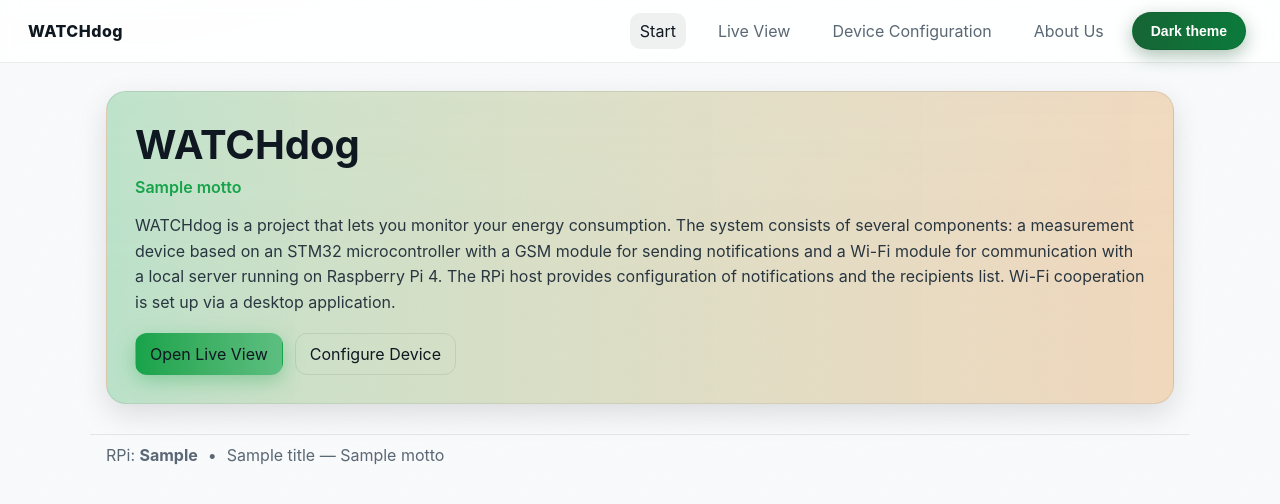
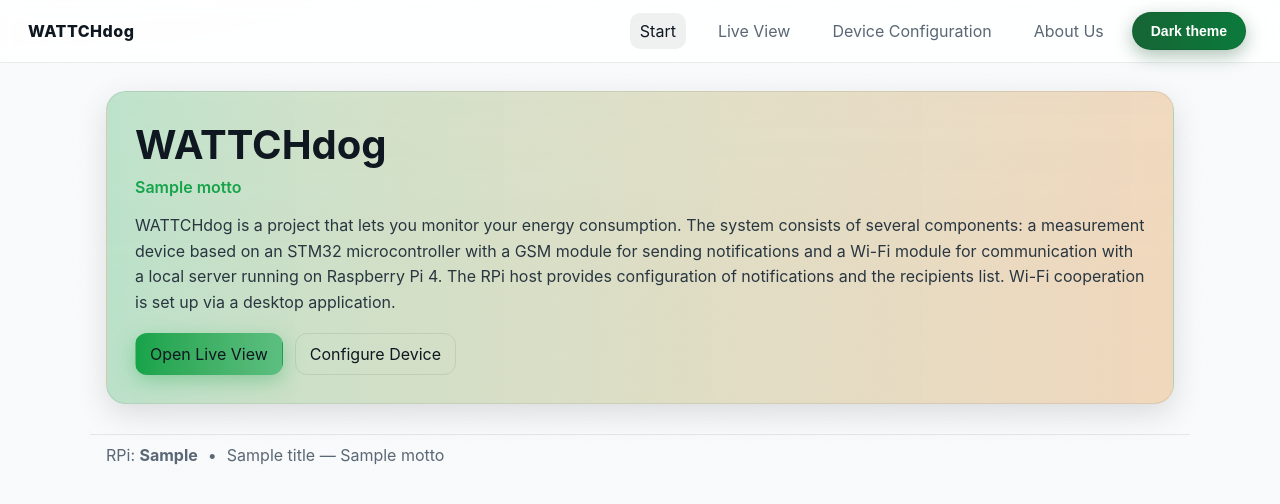
Before and after one commit to Qeps/WATTchdog, a Flask app: template raspberryPi/templates/index.html in a window 1280 px wide. Shown: the top 504 px of the page. Run offline with Flask 3, Linux system fonts and the light colour scheme; the template is opened without the code that fills it: most values are stand-ins (such as "Sample title", 1, 10 or a date in 2020).

Commit message:
Project name correction

```diff
--- a/raspberryPi/hostServer.py
+++ b/raspberryPi/hostServer.py
@@ -21,7 +21,7 @@
     return render_template(
         "index.html",
         ip=get_local_ip(),
-        title="WATCHdog",
+        title="WATTCHdog",
         motto="It watches over your energy."
     )
 
--- a/raspberryPi/static/js/configEditor.js
+++ b/raspberryPi/static/js/configEditor.js
@@ -61,7 +61,7 @@
     group.innerHTML = `
       <div class="device-bar">
         <div class="device-id">
-          <span class="badge">WATCHdog</span> <strong>#${dev.id}</strong>
+          <span class="badge">WATTCHdog</span> <strong>#${dev.id}</strong>
         </div>
         <button class="btn primary send-config-btn" data-device="${dev.id}">Send configuration</button>
       </div>
--- a/raspberryPi/static/js/devices.js
+++ b/raspberryPi/static/js/devices.js
@@ -1,6 +1,6 @@
 'use strict';
 
 export const LIVE_DEVICES = [
-  { name: 'WATCHdog', id: '111111' },
-  { name: 'WATCHdog', id: '111112' },
+  { name: 'WATTCHdog', id: '111111' },
+  { name: 'WATTCHdog', id: '111112' },
 ];
--- a/raspberryPi/static/js/liveView.js
+++ b/raspberryPi/static/js/liveView.js
@@ -27,7 +27,7 @@
     card.innerHTML = `
       <div class="device-bar">
         <div class="device-id">
-          <span class="badge">WATCHdog</span> <strong>#${dev.id}</strong>
+          <span class="badge">WATTCHdog</span> <strong>#${dev.id}</strong>
         </div>
       </div>
       <div class="chart-head"><h3>Active power</h3></div>
--- a/raspberryPi/templates/base.html
+++ b/raspberryPi/templates/base.html
@@ -3,14 +3,14 @@
 <head>
   <meta charset="utf-8">
   <meta name="viewport" content="width=device-width,initial-scale=1">
-  <title>{{ title or "WATCHdog" }}</title>
+  <title>{{ title or "WATTCHdog" }}</title>
   <link rel="stylesheet" href="{{ url_for('static', filename='css/style.css') }}">
-  <script>window.RPI_IP="{{ ip }}";window.WATCHDOG_MOTTO="{{ motto }}";</script>
+  <script>window.RPI_IP="{{ ip }}";window.WATTCHDOG_MOTTO="{{ motto }}";</script>
   <script type="module" src="{{ url_for('static', filename='js/main.js') }}"></script>
 </head>
 <body>
   <header class="navbar">
-    <div class="brand">WATCHdog</div>
+    <div class="brand">WATTCHdog</div>
     <nav class="menu">
       <a href="#start" data-section="start" class="active">Start</a>
       <a href="#live" data-section="live">Live View</a>
@@ -27,7 +27,7 @@
   <footer class="footer">
     <span>RPi: <strong id="ipLabel">{{ ip }}</strong></span>
     <span>•</span>
-    <span>{{ title or "WATCHdog" }} — {{ motto }}</span>
+    <span>{{ title or "WATTCHdog" }} — {{ motto }}</span>
   </footer>
 </body>
 </html>
--- a/raspberryPi/templates/index.html
+++ b/raspberryPi/templates/index.html
@@ -3,10 +3,10 @@
 
 <section id="section-start" class="section visible">
   <div class="hero">
-    <h1>WATCHdog</h1>
+    <h1>WATTCHdog</h1>
     <p class="motto">{{ motto }}</p>
     <p class="lead">
-      WATCHdog is a project that lets you monitor your energy consumption.
+      WATTCHdog is a project that lets you monitor your energy consumption.
       The system consists of several components: a measurement device based on
       an STM32 microcontroller with a GSM module for sending notifications and a Wi-Fi
       module for communication with a local server running on Raspberry Pi 4.
@@ -34,7 +34,7 @@
   <h2>About Us</h2>
   <div class="card">
     <p>
-      We build WATCHdog as a hobby project — combining electronics
+      We build WATTCHdog as a hobby project — combining electronics
       (STM32, GSM, Wi-Fi) with a simple Raspberry Pi backend. Got ideas or want to help?
       Reach out!
     </p>
```
